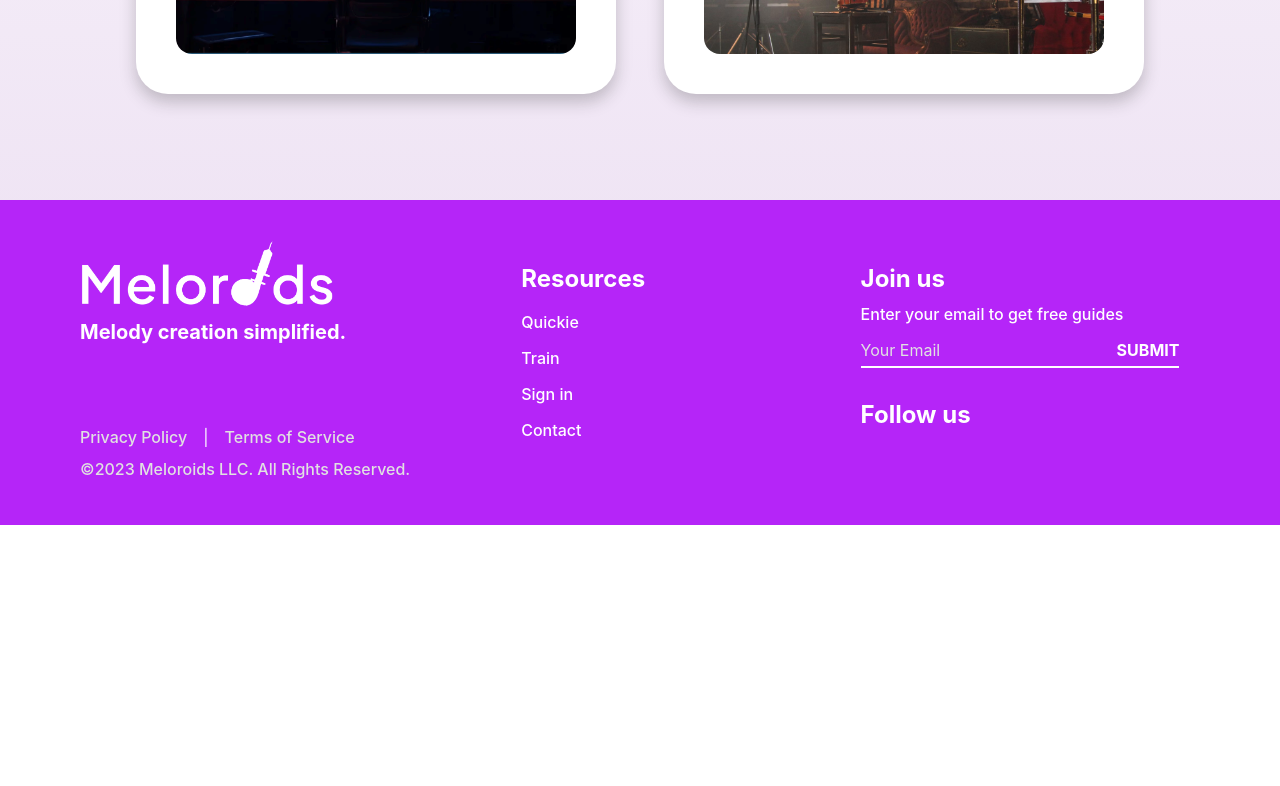
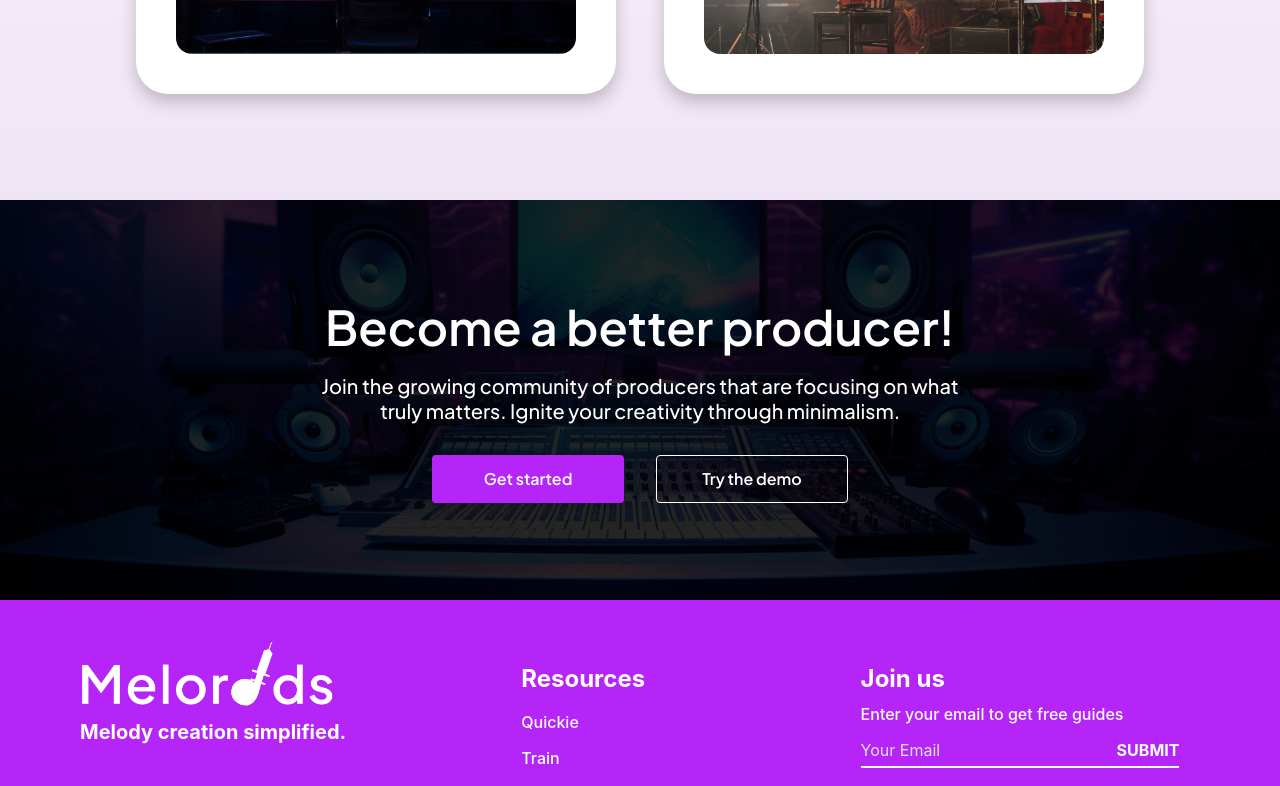
Before and after one commit to petehodnefield/meloroids, a Next.js app in the folder frontend/: page / in a window 1280 px wide. Shown: the part 1496-2282 px from the top of the page. Before the commit the page ends 2021 px from the top, so only its background shows below. Built offline with nearby package versions, Linux system fonts and the light colour scheme; some icons are missing.

Commit message:
Homepage content added, optimized for desktop

```diff
--- a/frontend/src/pages/index.tsx
+++ b/frontend/src/pages/index.tsx
@@ -1,24 +1,22 @@
 
 import React, {useEffect, useState} from 'react'
-
-import BtnDarkPill from "@/components/Buttons/BtnDarkPill"
-import BtnPrimary from "@/components/Buttons/BtnPrimary"
-import ArtistTarget from "@/components/Home/ArtistTarget"
-import Frustrated from "@/components/Home/Frustrated"
-import Hero from "@/components/Home/Hero"
-import Testimonial from "@/components/Home/Testimonial"
-import ThreeCards from "@/components/Home/ThreeCards"
-import ThreeSteps from "@/components/Home/ThreeSteps"
 import Image from "next/image"
 import Link from "next/link"
 import heroImage from '../../public/assets/images/hero-img.png'
 import quickieImage from '../../public/assets/images/quickie.png'
 import trainImage from '../../public/assets/images/train.png'
+import ctaImage from '../../public/assets/images/cta-img.png'
+import Auth from 'utils/auth'
 export default function Home() {
   const [hydrated, setHydrated] = useState(false);
+  const [authorized, setAuthorized] = useState(false)
+  const btn:string = 'h-12 w-48 rounded text-1 font-semibold flex items-center justify-center'
+  const btnPrimary:string = 'bg-primary'
+  const btnOutline: string = 'bg-transparent border-1 border-white'
 
   useEffect(() => {
     setHydrated(true);
+    Auth.loggedIn() ? setAuthorized(true): setAuthorized(false)
   }, []);
 
   return (
@@ -38,7 +36,7 @@ export default function Home() {
               <h3 className='text-1.125 font-medium mb-8'>Meloroids is the <span className='font-bold '>antidote to beat block</span>, allowing producers
                   to be able to focus on producing their highest quality work.
               </h3>
-              <button className='text-1 font-semibold bg-primary h-12 w-48 rounded'>Get started</button>
+              <Link href={`${authorized ? '/quickie': '/signup'}`} className={`${btn} ${btnPrimary}`}>Get started</Link>
             </div>
          </div>
       </div>
@@ -79,6 +77,23 @@ export default function Home() {
           </div>
         </div>
       </section>
+
+      {/* CTA Section */}
+      <section className='relative h-400 flex justify-center'>
+        <Image
+          src={ctaImage}
+          alt='A music studio'
+          className='absolute top-0 left-0 w-full h-full object-cover z-0 cta__img'
+        />
+        <div className='relative text-white flex flex-col items-center justify-center text-center'>
+          <h2 className='text-3 font-semibold mb-4'>Become a better producer!</h2>
+          <h3 className='max-w-660 text-1.25 font-medium mb-8'>Join the growing community of producers that are focusing on what truly matters. Ignite your creativity through minimalism.</h3>
+          <div className='flex gap-8'>
+            <Link className={`${btn} ${btnPrimary}`} href={`${authorized ? '/quickie': '/signup'}`} >Get started</Link>
+            <Link className={`${btn} ${btnOutline}`} href={'/'}>Try the demo</Link>
+          </div>
+        </div>
+      </section>
     </div>
   )
 }
--- a/frontend/src/styles/globals.css
+++ b/frontend/src/styles/globals.css
@@ -161,3 +161,7 @@ p {
   object-fit: cover;
   max-width: 25rem;
 }
+
+.cta__img {
+  filter: brightness(15%);
+}
--- a/frontend/tailwind.config.js
+++ b/frontend/tailwind.config.js
@@ -45,6 +45,7 @@ module.exports = {
       },
       height: {
         325: "325px",
+        400: "400px",
         600: "600px",
         800: "800px",
         1000: "1000px",
```
